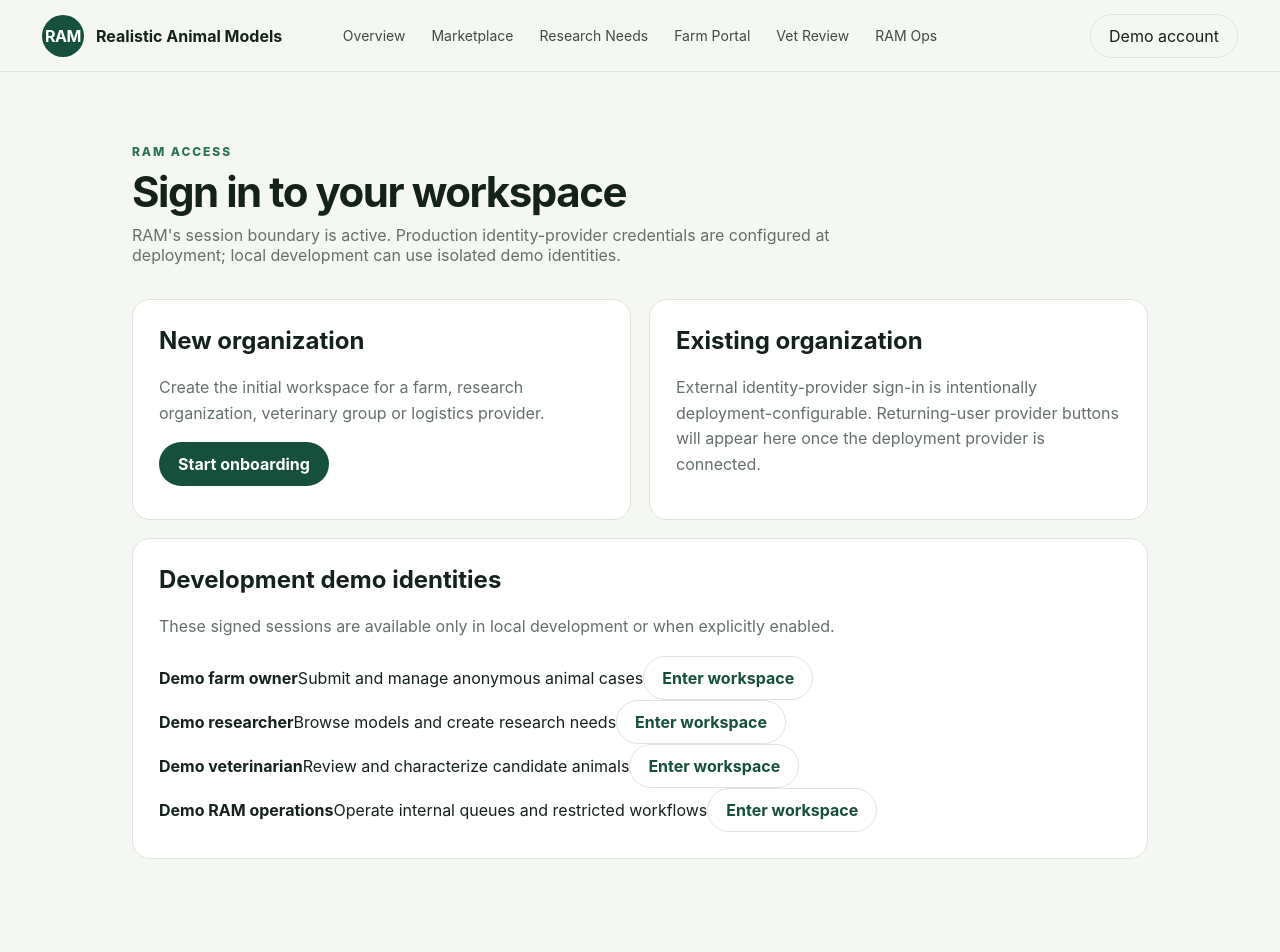
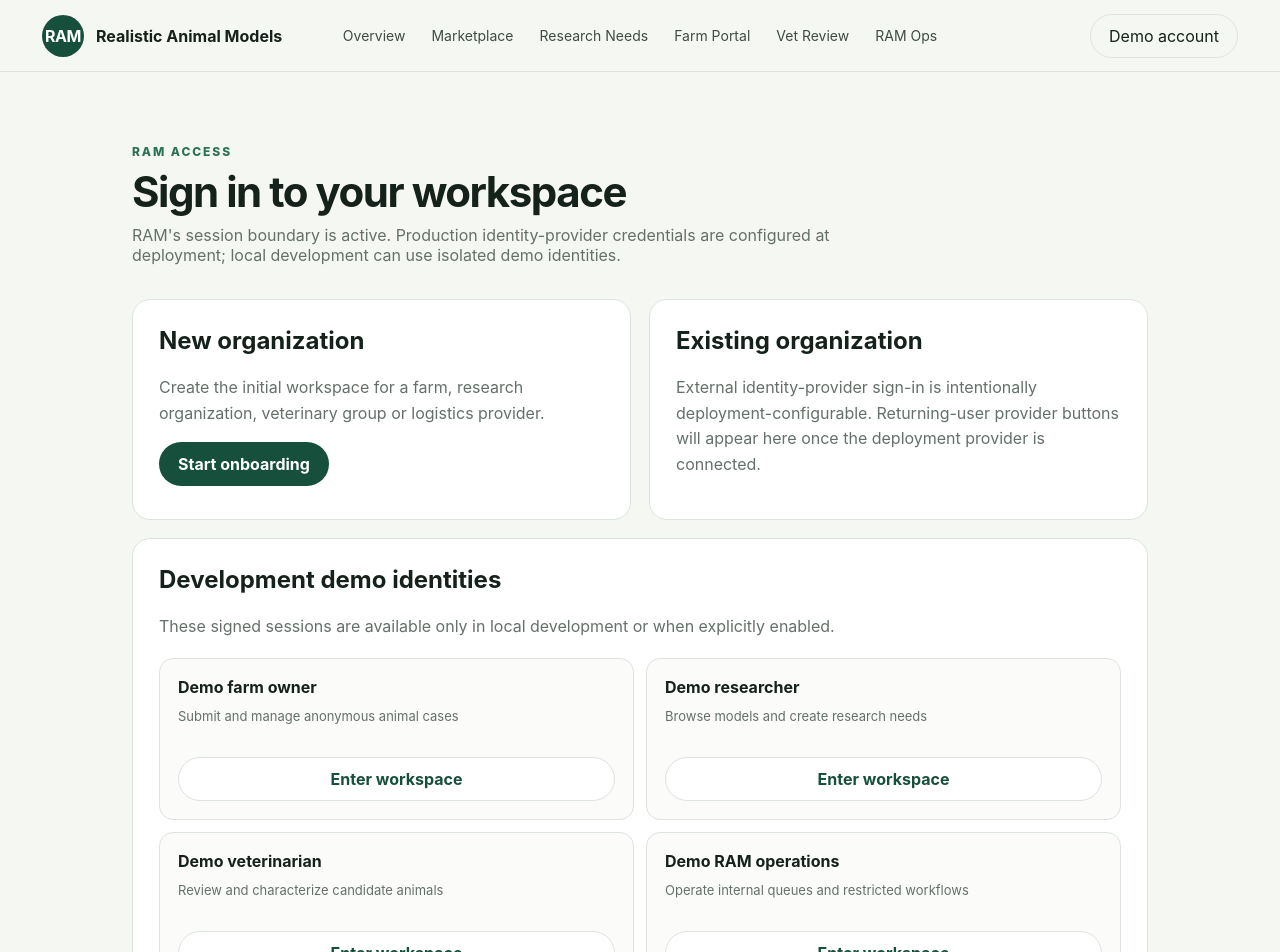
Before and after one commit to neophilism/RAM-Marketplace, a Next.js app: page /signin in a window 1280 px wide. Shown: the top 952 px of the page. Built offline with nearby package versions, Linux system fonts and the light colour scheme.

Commit message:
ui: style sign-in demo identity controls

```diff
--- a/app/globals.css
+++ b/app/globals.css
@@ -142,3 +142,8 @@ textarea { resize: vertical; }
 .capabilityList .allowed { color: var(--green); }
 .capabilityList .denied { color: #9aa39d; }
 @media (max-width: 720px) { .roleGrid { grid-template-columns: 1fr; } }
+
+.demoGrid { display: grid; grid-template-columns: repeat(2, 1fr); gap: 12px; margin-top: 18px; }
+.demoCard { display: grid; gap: 10px; padding: 18px; border: 1px solid var(--line); border-radius: 14px; background: #fbfcfa; }
+.demoCard > span { color: var(--muted); font-size: 13px; line-height: 1.5; min-height: 40px; }
+@media (max-width: 720px) { .demoGrid { grid-template-columns: 1fr; } }
```
